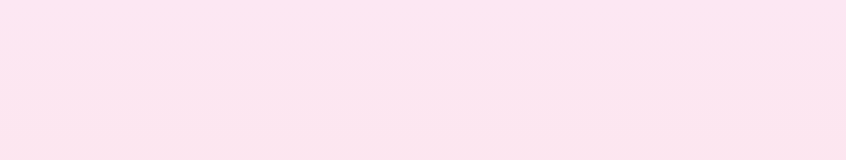
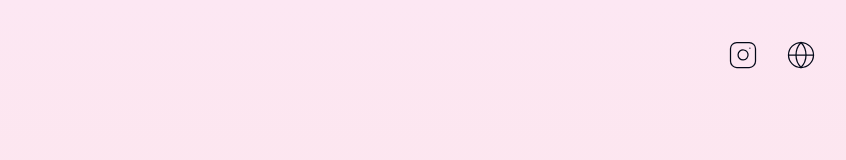
Before and after one commit to RoBorregos/robocupido2025, a Next.js app: page /login in a window 1280 px wide. Shown: the top 160 px of the page, without its empty margins (384-1230 px from the left). Built offline with nearby package versions, Linux system fonts and the light colour scheme.

Commit message:
header working and added

```diff
--- a/app/layout.tsx
+++ b/app/layout.tsx
@@ -1,10 +1,9 @@
 import { Inter } from "next/font/google"
 import Providers from "@/components/Providers"
 import "@/styles/globals.css"
+import Header from "@/components/header"
 
 const inter = Inter({ subsets: ["latin"] })
-
-import NavBar from "@/components/navbar";
 
 export const metadata = {
   title: "RoboCupido 2025",
@@ -20,6 +19,7 @@ export default function RootLayout({
     <html lang="en">
       <body className={inter.className}>
         <Providers>{children}</Providers>
+        <Header/>
       </body>
     </html>
   )
--- a/components/header.tsx
+++ b/components/header.tsx
@@ -10,19 +10,13 @@ const Header = () => {
             <header>
                 <div className = "container justify-between max-w-6xl mx-auto md:flex">
                     <Link href = "/">
-                    <h1 className ="my-3 text-4xl font-bold text-center md:text-left">
-                        Hector
-                        <span className = "text-secondary">
-                            Tovar
-                        </span>
-                    </h1>
                     </Link>
                     <div className="flex items-center justify-center gap-7">
                         {socialNetworks.map(({logo,src,id}) => (
                             <Link key={id}
                             href={src}
                             target ="_blank"
-                            className="transition-all duration-300 hover:text-secondary"
+                            className="transition-all duration-300 hover:text-blue-500"
                             >
                                 {logo}
                             </Link>
--- a/package.json
+++ b/package.json
@@ -25,7 +25,7 @@
     "framer-motion": "^11.14.4",
     "lucide-react": "^0.474.0",
     "mongodb": "^6.13.0",
-    "next": "15.1.4",
+    "next": "^15.1.4",
     "next-auth": "^4.24.7",
     "openai": "^4.83.0",
     "react": "^18.3.1",
```
Also changed, not shown: 1 other file (tests, documents, lock files or other folders).
